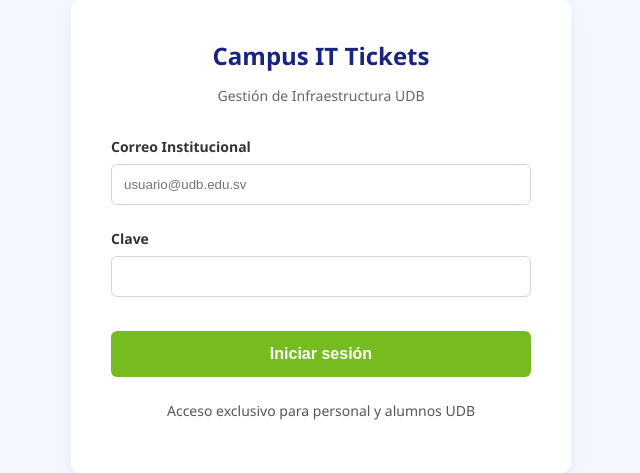
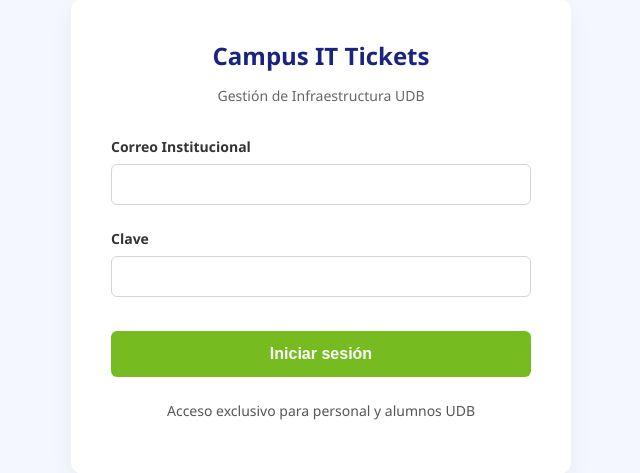
Before and after one commit to Ferrrnando123/sistema-de-ticketes, a PHP site: page / in a window 1280 px wide. Shown: the part 164-637 px from the top of the page, without its empty margins (319-959 px from the left). Run offline with PHP 8.4, Linux system fonts and the light colour scheme.

Commit message:
correcion input login

```diff
--- a/Views/login.php
+++ b/Views/login.php
@@ -105,7 +105,7 @@
             <form action="index.php?action=procesar_login" method="POST">
                 <div class="input-group">
                     <label for="usuario">Correo Institucional</label>
-                    <input type="email" id="usuario" name="usuario" required placeholder="usuario@udb.edu.sv">
+                    <input type="email" id="usuario" name="usuario" required>
                 </div>
 
                 <!-- aqui realizamos el campo de clave (hemos quitado el boton de olvidar clave) -->
```
